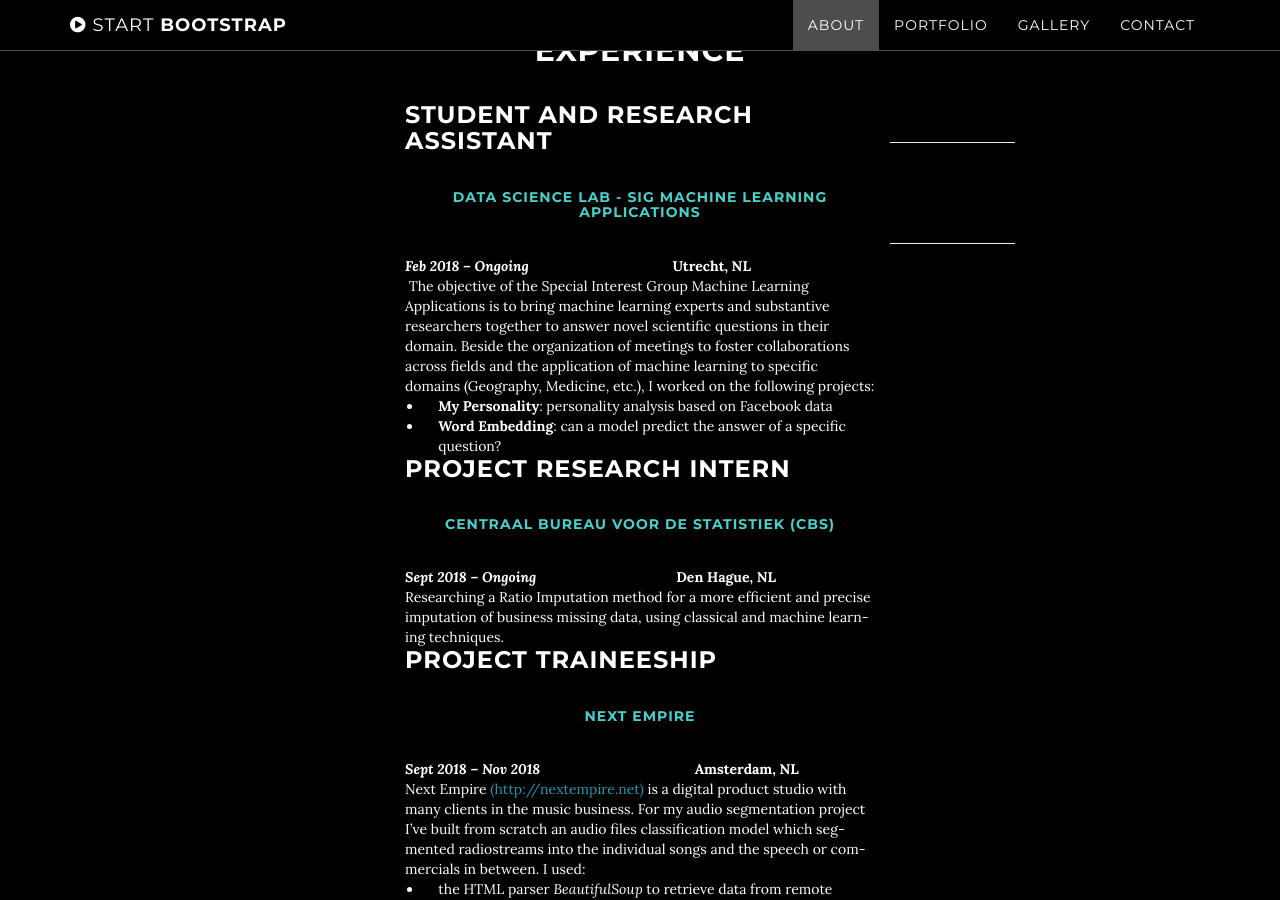
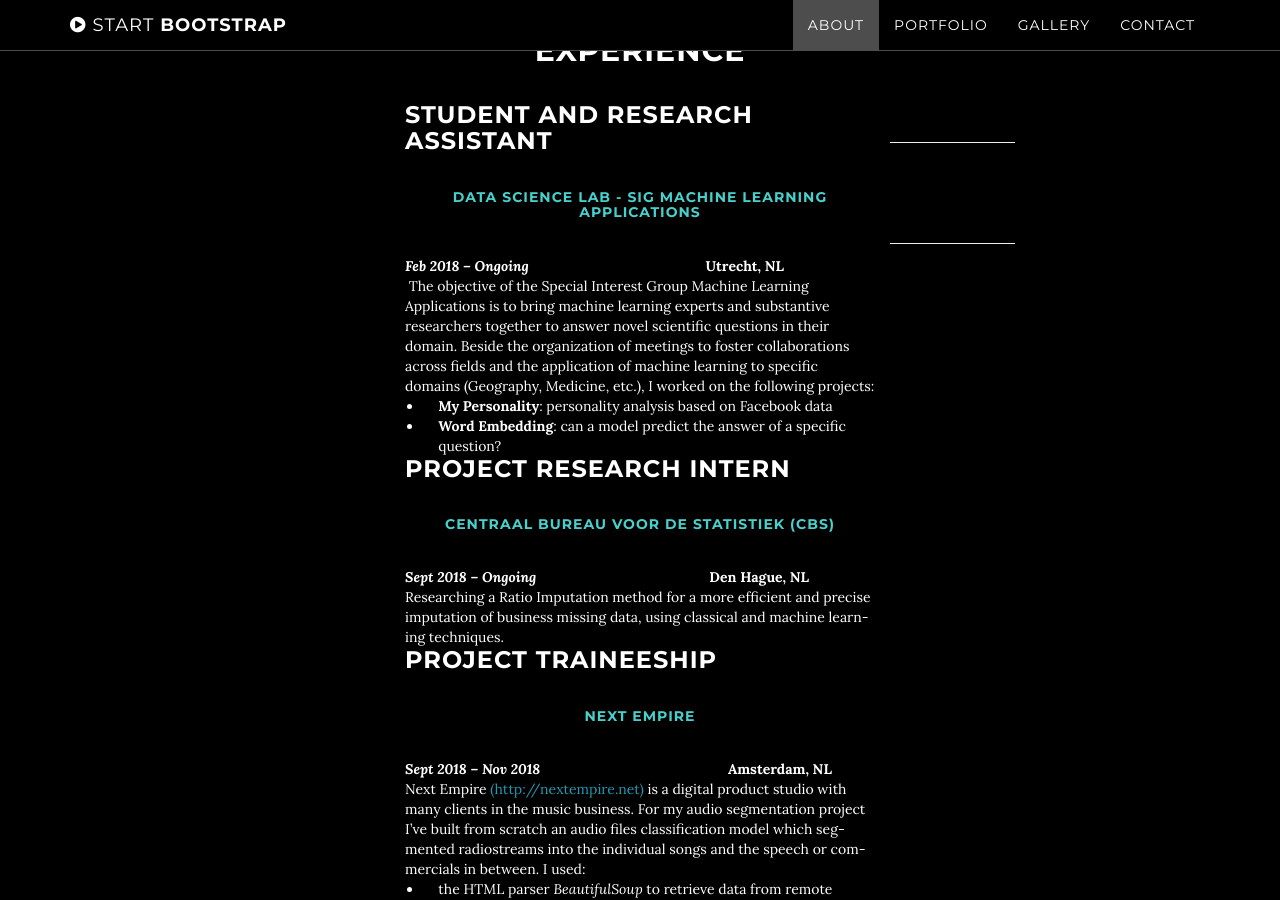
Before and after one commit to AgneseG/AgneseG.github.io, a Jekyll site: the page built from index.html, in a window 1280 px wide and 900 px high, scrolled down 1066 px. Built offline with Jekyll 4.4.1, drawn with Linux system fonts in a browser that asks for light colours.

Commit message:
Update about.html

```diff
--- a/_includes/about.html
+++ b/_includes/about.html
@@ -5,7 +5,7 @@
                 <h2>Experience</h2>
 <h3 class="col-lg-8 col-lg-offset-2" style="text-align: left;">Student and Research Assistant</h3>
 <h5 class="col-lg-8 col-lg-offset-2" style="color:#48D1CC">Data Science Lab - SIG Machine Learning Applications</h5>
-<strong class="col-lg-8 col-lg-offset-2" style="text-align: left;"><em>Feb 2018 &ndash; Ongoing &nbsp;</em> &nbsp; &nbsp; &nbsp; &nbsp; &nbsp; &nbsp; &nbsp; &nbsp; &nbsp; &nbsp; &nbsp; &nbsp; &nbsp; &nbsp; &nbsp; &nbsp; &nbsp; &nbsp; Utrecht, NL</strong>
+<strong class="col-lg-8 col-lg-offset-2" style="text-align: left;"><em>Feb 2018 &ndash; Ongoing &nbsp;</em> &nbsp; &nbsp; &nbsp; &nbsp; &nbsp;&nbsp; &nbsp; &nbsp; &nbsp; &nbsp; &nbsp; &nbsp; &nbsp; &nbsp; &nbsp; &nbsp; &nbsp; &nbsp; &nbsp; &nbsp; &nbsp; &nbsp; &nbsp; Utrecht, NL</strong>
 <div class="col-lg-8 col-lg-offset-2" style="text-align: left;">&nbsp;The objective of the Special Interest Group Machine Learning Applications is to bring machine learning experts and substantive researchers together to answer novel scientific questions in their domain. Beside the organization of meetings to foster collaborations across fields and the application of machine learning to specific domains (Geography, Medicine, etc.), I worked on the following projects:</div>
 <ul>
 <li class="col-lg-8 col-lg-offset-2" style="text-align: left;"><strong>My Personality</strong>: personality analysis based on Facebook data</li>
@@ -18,7 +18,7 @@
 <br>
 <h3 class="col-lg-8 col-lg-offset-2" style="text-align: left;">Project Research Intern</h3>
 <h5 class="col-lg-8 col-lg-offset-2" style="color:#48D1CC">Centraal Bureau voor de Statistiek (CBS)</h5>
-<strong class="col-lg-8 col-lg-offset-2" style="text-align: left;"><em>Sept 2018 &ndash; Ongoing &nbsp;</em> &nbsp; &nbsp; &nbsp; &nbsp;&nbsp; &nbsp; &nbsp; &nbsp; &nbsp; &nbsp;  &nbsp; &nbsp; &nbsp; &nbsp; &nbsp; &nbsp; &nbsp; &nbsp; Den Hague, NL</strong>
+<strong class="col-lg-8 col-lg-offset-2" style="text-align: left;"><em>Sept 2018 &ndash; Ongoing &nbsp;</em> &nbsp; &nbsp; &nbsp;&nbsp; &nbsp; &nbsp; &nbsp; &nbsp; &nbsp;&nbsp; &nbsp; &nbsp; &nbsp; &nbsp; &nbsp;  &nbsp; &nbsp; &nbsp; &nbsp; &nbsp; &nbsp; &nbsp; &nbsp; Den Hague, NL</strong>
 
 <div class="col-lg-8 col-lg-offset-2" style="text-align: left;">Researching a Ratio Imputation method for a more efficient and precise imputation of business missing data, using classical and machine learn- ing techniques.</div>
 <br>
@@ -26,7 +26,7 @@
 <br>
 <h3 class="col-lg-8 col-lg-offset-2" style="text-align: left;">Project Traineeship</h3>
 <h5 class="col-lg-8 col-lg-offset-2" style="color:#48D1CC">Next Empire</h5>
-<strong class="col-lg-8 col-lg-offset-2" style="text-align: left;"><em>Sept 2018 &ndash; Nov 2018</em> &nbsp; &nbsp; &nbsp; &nbsp; &nbsp;&nbsp; &nbsp; &nbsp; &nbsp; &nbsp; &nbsp;  &nbsp; &nbsp; &nbsp; &nbsp; &nbsp; &nbsp; &nbsp; &nbsp; &nbsp; &nbsp; Amsterdam, NL</strong>
+<strong class="col-lg-8 col-lg-offset-2" style="text-align: left;"><em>Sept 2018 &ndash; Nov 2018</em> &nbsp; &nbsp; &nbsp; &nbsp;&nbsp; &nbsp; &nbsp; &nbsp; &nbsp; &nbsp;&nbsp; &nbsp; &nbsp; &nbsp; &nbsp; &nbsp;  &nbsp; &nbsp; &nbsp; &nbsp; &nbsp; &nbsp; &nbsp; &nbsp; &nbsp; &nbsp; Amsterdam, NL</strong>
 
 <div class="col-lg-8 col-lg-offset-2" style="text-align: left;">Next Empire <a href="http://nextempire.net">(http://nextempire.net)</a>&nbsp;is a digital product studio with many clients in the music business. For my audio segmentation project I&rsquo;ve built from scratch an audio files classification model which seg- mented radiostreams into the individual songs and the speech or com- mercials in between. I used:</div>
 <ul>
```
